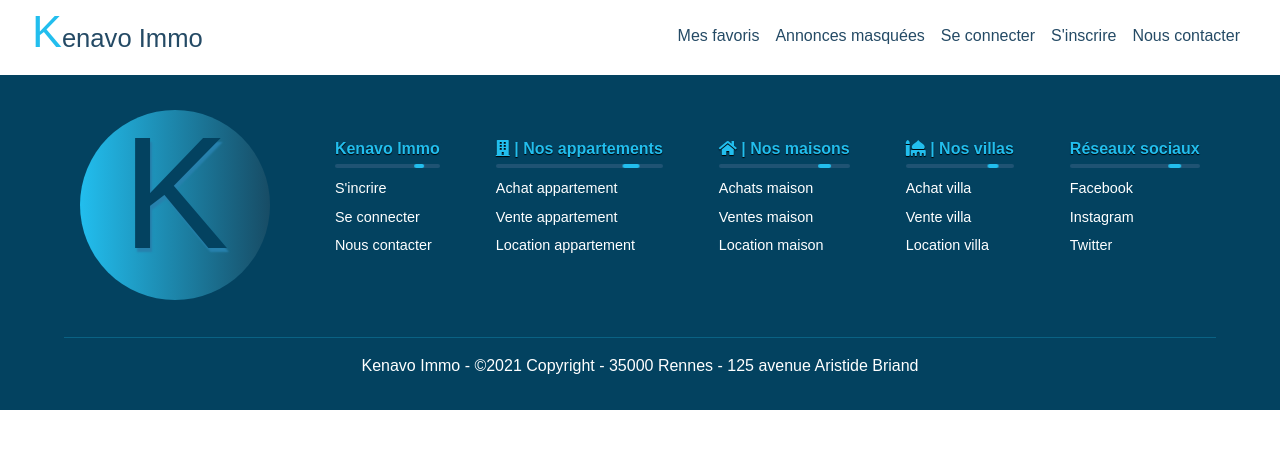
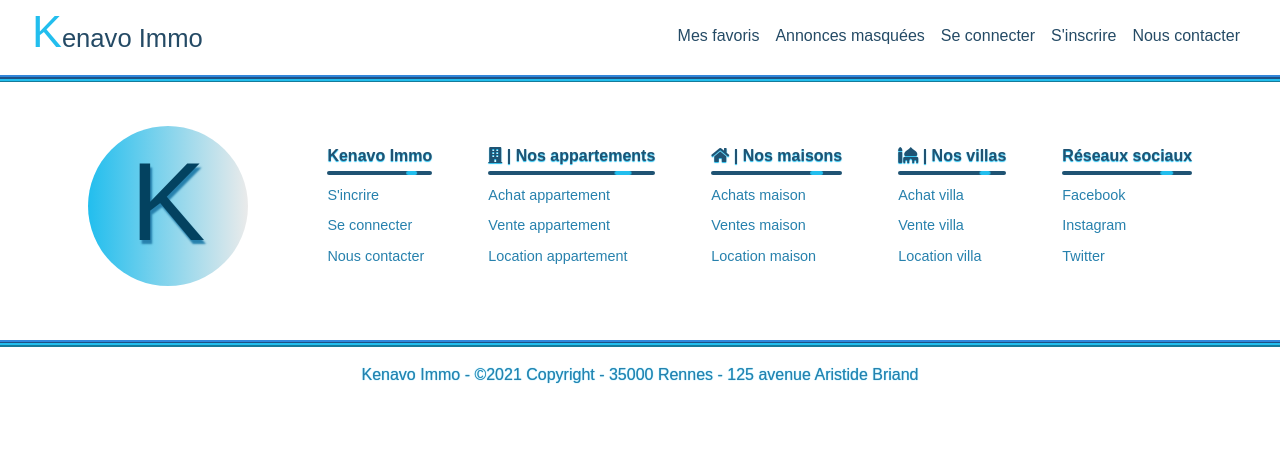
Before and after one commit to TheronBenjamin/AgenceImmo, a Symfony app: template templates/base.html.twig in a window 1280 px wide. Shown: the top 449 px of the page. Run offline with Twig, Linux system fonts and the light colour scheme; the template is opened without the code that fills it, so the values that code supplies are empty; style sheets or scripts are compiled from the project's sources; some libraries are stand-ins or nearby versions; some web fonts are replaced.

Commit message:
footer new design

```diff
--- a/assets/scss/app.scss
+++ b/assets/scss/app.scss
@@ -5,7 +5,7 @@
 /************* Colors *************/
 /**********************************/
 
-$white: #FFFFFF;
+$white: #ffffff;
 $flashy-green: #0fe56c;
 $flash-green: #13d266;
 $light-green: #19be26;
@@ -106,7 +106,6 @@ html body{
         }
     }
 
-
     .link{
         margin-bottom: 2rem;
         justify-content: center;
@@ -134,7 +133,7 @@ html body{
         }
     }
     .footer-links li{
-        margin-bottom: 0.3rem;
+        margin-bottom: 0.4rem;
         &:last-child{
             margin-bottom: 2rem;
         }
@@ -144,12 +143,11 @@ html body{
         a{
             font-size: .9rem;
             position: relative;
-            color: $white;
+            color: $mid-light-blue;
             border-radius: 4px;
             transition: color .3s;
             &:hover{
-                color: $white;
-                text-shadow: 0px 0px 1px $light-blue;
+                color: $mid-light-blue;
             }
             .underline {
                 position: absolute;
@@ -159,7 +157,6 @@ html body{
                 transition: box-shadow linear .7s;
             }
         }
-
     }
 }
 
@@ -273,25 +270,31 @@ html body{
 
 .footer{
     position: relative;
-    background-color: $sea-blue;
+    background-color: $white;
     color: $white;
-    padding: 4rem 4rem 1rem 4rem;
+    border-top: 4px ridge $clear-blue;
+    .test{
+        padding: 4rem 4rem 1rem 4rem;
+        border-bottom: 3px ridge $clear-blue;
+        border-top: 3px ridge $light-blue;
+
+    }
     .logo{
         position: relative;
-        font-size: 10rem;
+        font-size: 7rem;
         text-align: center;
         color: $sea-blue;
-        margin-top: -14.2rem;
+        margin-top: -10.5rem;
         text-shadow: 2px 4px 2px $mid-light-blue;
     }
     .circle{
-        margin-top: -1.8rem;
+        margin-top: -1.2rem;
         position: relative ;
         z-index: 0;
         background: linear-gradient(to right, $light-blue, $mid-grey);
         padding: 3px;
-        width: 190px;
-        height: 190px;
+        width: 160px;
+        height: 160px;
         border-radius: 50%;
     }
     a{
@@ -309,8 +312,8 @@ html body{
         padding-left: 2rem;
         font-size: 1rem;
         font-weight: bold;
-        color: $light-blue;
-        text-shadow: 0px 1px 1px $black;
+        color: $mid-blue;
+        text-shadow: 0px 1px 1px $light-blue;
         .underline{
             position: relative;
             max-width: 100%;
@@ -333,6 +336,13 @@ html body{
                 -o-transform: translateZ(0);
             }
         }
+    }
+    .border-style{
+        border-bottom: 4px ridge $light-blue;
+    }
+    p{
+        color: $mid-light-blue;
+        text-shadow: 0px 0px 1px $light-blue;
     }
 }
 
--- a/templates/inc/footer.html.twig
+++ b/templates/inc/footer.html.twig
@@ -1,5 +1,5 @@
 <footer class="footer d-block">
-    <div class="d-flex justify-content-around flex-wrap">
+    <div class="test d-flex justify-content-around flex-wrap">
         <div>
             <div class="circle"></div>
             <div class="logo">K</div>
@@ -48,6 +48,6 @@
             </div>
         </div>
     </div>
-    <hr class="mt-4">
-    <p class="text-center">Kenavo Immo - ©2021 Copyright - 35000 Rennes - 125 avenue Aristide Briand </p>
+    <div class="border-style"></div>
+    <p class="text-center mt-3 mb-4">Kenavo Immo - ©2021 Copyright - 35000 Rennes - 125 avenue Aristide Briand </p>
 </footer>
```
